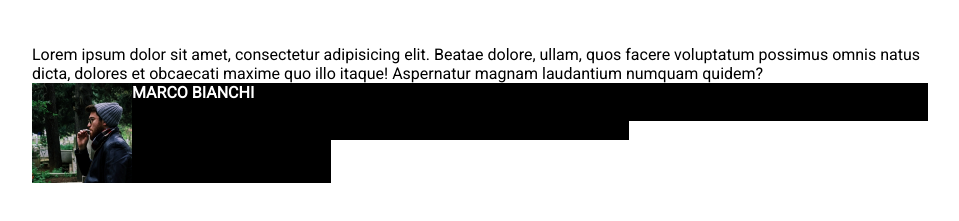
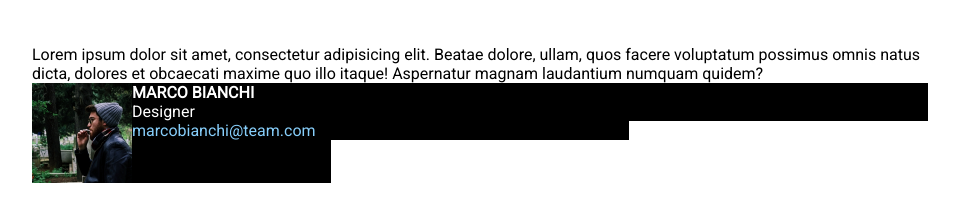
Before and after one commit to AlexandruConstantinBurlacu/html-css-float-cards, a plain HTML site: page index.html in a window 1280 px wide. Shown: the part 73-294 px from the top of the page, without its empty margins (160-1119 px from the left). Drawn offline with Linux system fonts and the light colour scheme.

Commit message:
aggiunta informazioni card

```diff
--- a/index.html
+++ b/index.html
@@ -22,6 +22,8 @@
                 <div class="column">
                     <img src="img/male1.png" alt="foto Marco Bianchi">
                     <h4>MARCO BIANCHI</h4>
+                    <p>Designer</p>
+                    <p class="mail">marcobianchi@team.com</p>
                 </div>
 
                 <div class="column">
--- a/style.css
+++ b/style.css
@@ -34,12 +34,14 @@ h1 {
 
 .row .column img {
     width: 100px;
+    float: left;
 }
 
-.row .column h4 {
+.row .column h4, .row .column p {
     color: white;
+    font-size: 16px;
 }
 
-img {
-    float: left;
+.row .column .mail {
+    color: lightskyblue;
 }
```
